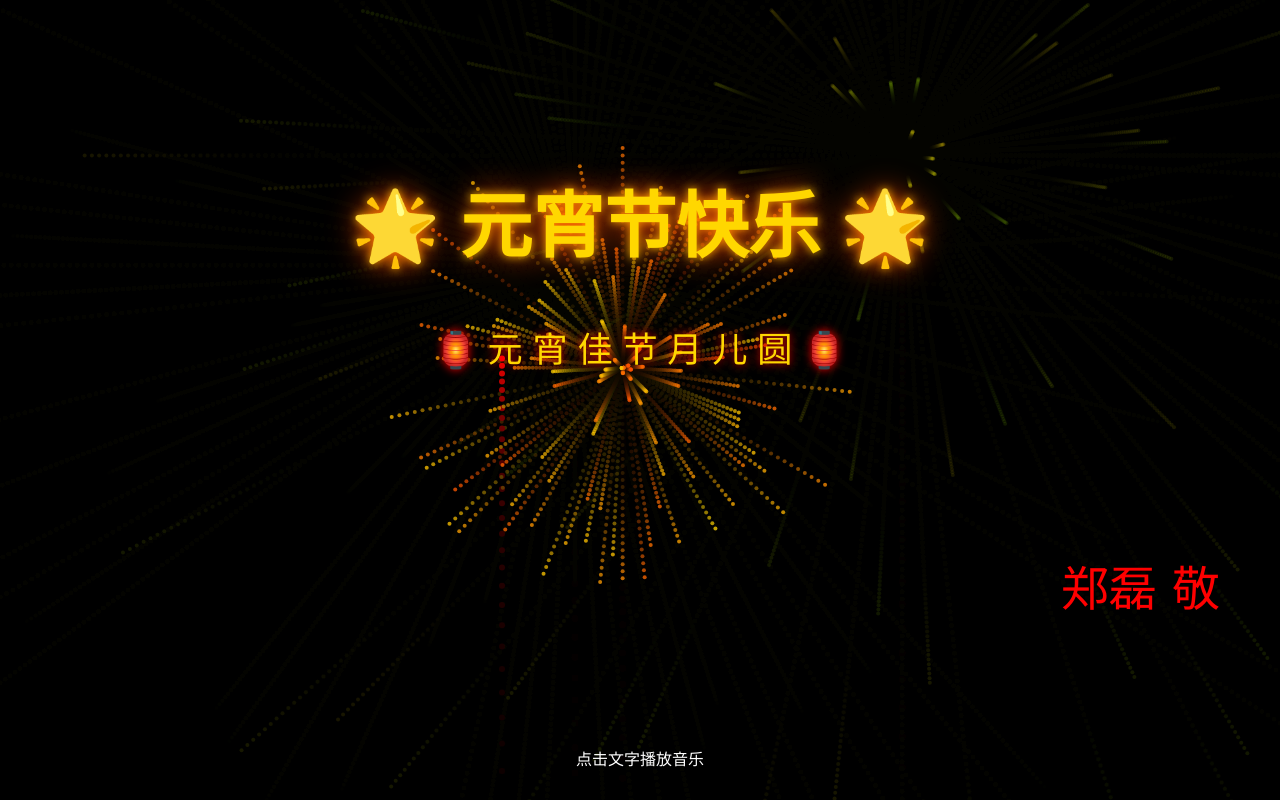
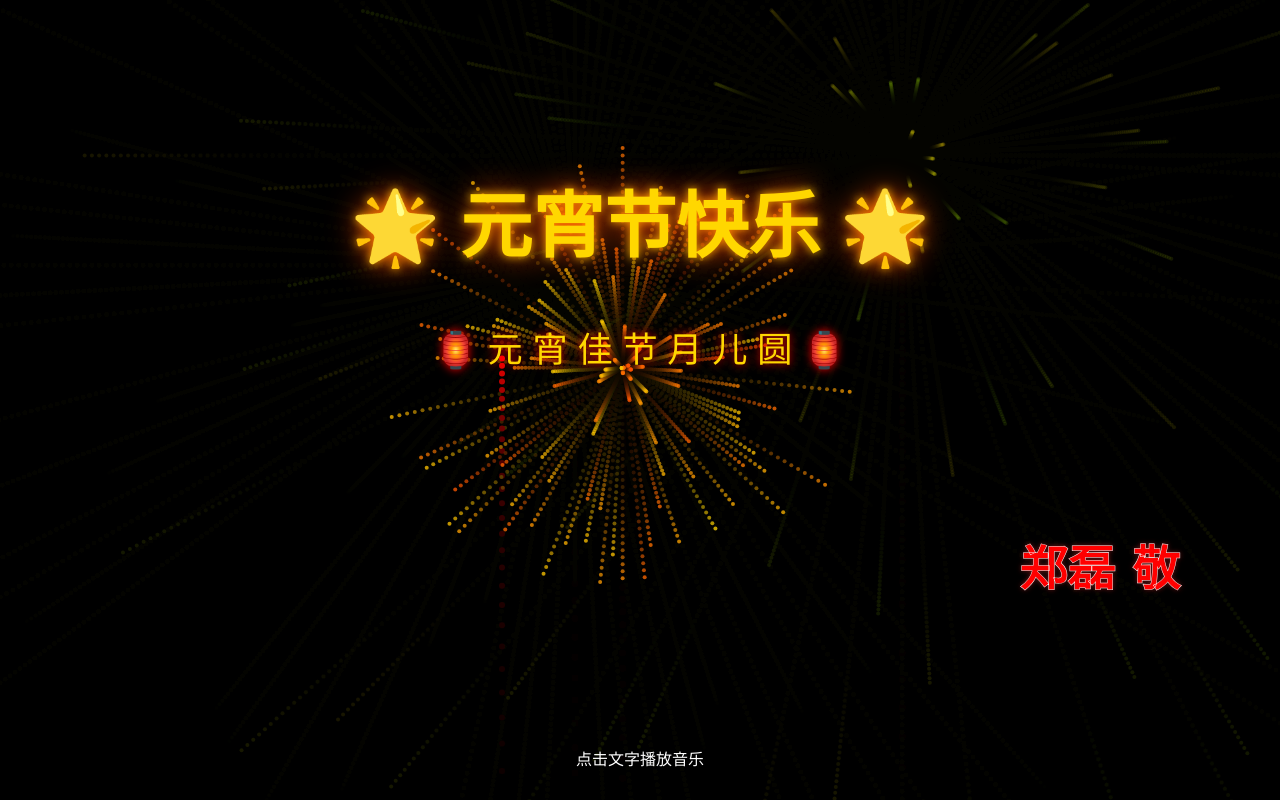
Before and after one commit to LevienZh/newyear, a plain HTML site: page index.html in a window 1280 px wide. Drawn offline with Linux system fonts and the light colour scheme.

Commit message:
Update index.html

```diff
--- a/index.html
+++ b/index.html
@@ -6,13 +6,16 @@
     <style>
         .signature {
             position: fixed;
-            right: 60px;
-            bottom: 180px;
+            right: 100px;
+            bottom: 200px;
             color: #FF0000;
             font-size: 3.0em;
-            font-family: '楷体', cursive;
+            font-family: '华文行楷', 'Brush Script MT', cursive;
+            font-weight: bold;  /* 加粗显示 */
             z-index: 3;
-            text-shadow: 1px 1px 2px rgba(0,0,0,0.3);
+            text-shadow: 1px 1px 2px rgba(0,0,0,0.3),
+                         0 0 5px rgba(255,50,50,0.5); /* 增强立体感 */
+            -webkit-text-stroke: 0.5px #FFFFFF; /* 添加文字描边 */
         }
 
         body {
@@ -58,7 +61,7 @@
     </style>
 </head>
 <body>
-    <div class="signature">郑磊 敬</div>
+    <div class="signature">郑磊  敬</div>
 
     <canvas id="fireworks"></canvas>
     <div class="message">
```
